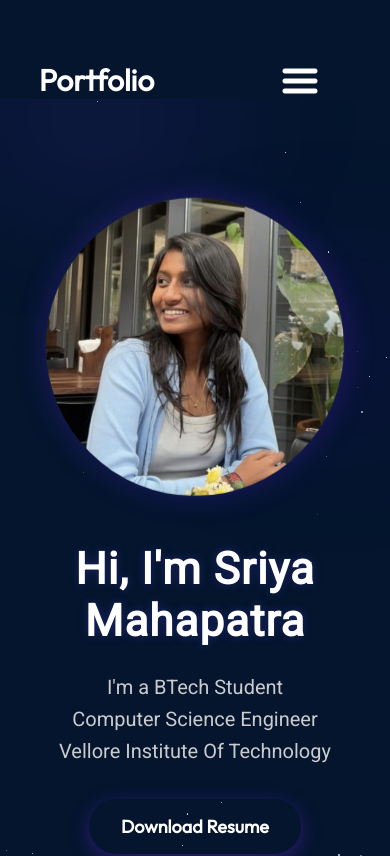
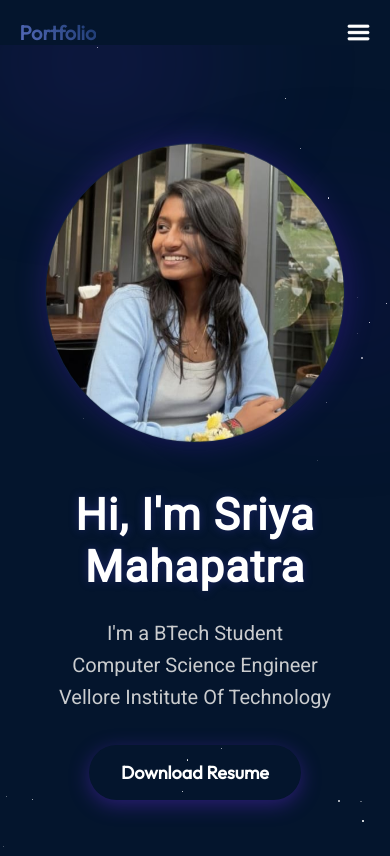
Before and after one commit to sriyamahapatra/Portfolio, a React (Vite) app in the folder portfolio/: page / in a window 390 px wide. Shown: the top 856 px of the page. Built offline with nearby package versions, Linux system fonts and the light colour scheme.

Commit message:
updation

```diff
--- a/portfolio/src/App.jsx
+++ b/portfolio/src/App.jsx
@@ -11,12 +11,24 @@ function App() {
   return (
     <div className={styles.App}>
       <Navbar />
+      <section id="home">
         <Hero />
+      </section>
+      <section id="education">
         <Education />
+      </section>
+      <section id="experience">
         <Experience />
+      </section>
+      <section id="skills">
         <Skills />
+      </section>
+      <section id="projects">
         <Projects />
+      </section>
+      <section id="contact">
         <Contact />
+      </section>
     </div>
   );
 }
--- a/portfolio/src/components/Navbar/Navbar.jsx
+++ b/portfolio/src/components/Navbar/Navbar.jsx
@@ -1,7 +1,7 @@
 import React, { useState } from "react";
 import styles from "./Navbar.module.css";
-import menuBtn from "../../asserts/navbar/menuIcon.png";
-import closeBtn from "../../asserts/navbar/closeIcon.png";
+import menuIcon from "../../asserts/navbar/menuIcon.png";
+import closeIcon from "../../asserts/navbar/closeIcon.png";
 
 export const Navbar = () => {
   const [menuOpen, setMenuOpen] = useState(false);
@@ -11,19 +11,21 @@ export const Navbar = () => {
       <a className={styles.title} href="/">
         <span className={styles.cosmicText}>Portfolio</span>
       </a>
+
       <div className={styles.menu}>
         <img
           className={styles.menuBtn}
-          src={menuOpen ? closeBtn : menuBtn}
+          src={menuOpen ? closeIcon : menuIcon}
           alt="menu-button"
           onClick={() => setMenuOpen(!menuOpen)}
         />
+
         <ul
-          className={`${styles.menuItems} ${menuOpen && styles.menuOpen}`}
+          className={`${styles.menuItems} ${menuOpen ? styles.menuOpen : ""}`}
           onClick={() => setMenuOpen(false)}
         >
           <li>
-            <a href="#Education" className={styles.menuLink}>
+            <a href="#education" className={styles.menuLink}>
               <span className={styles.linkText}>Education</span>
               <span className={styles.linkHover}></span>
             </a>
--- a/portfolio/src/components/Navbar/Navbar.module.css
+++ b/portfolio/src/components/Navbar/Navbar.module.css
@@ -8,6 +8,8 @@
   padding-top: 61px;
   z-index: 2;
   margin: 0 10%;
+  width: 80%;
+  box-sizing: border-box;
 }
 
 .title {
@@ -17,66 +19,151 @@
   color: var(--color-text);
 }
 
-
-.menuBtn {
-  display: none;
+.cosmicText {
+  background: linear-gradient(45deg, var(--color-primary), var(--color-secondary));
+  -webkit-background-clip: text;
+  -webkit-text-fill-color: transparent;
+  background-clip: text;
 }
 
 .menu {
   display: flex;
 }
 
+.menuBtn {
+  display: none; /* Hidden on desktop */
+}
+
 .menuItems {
   display: flex;
   gap: 47px;
   list-style: none;
+  margin: 0;
+  padding: 0;
 }
 
 .menuItems a {
   font-size: 25px;
   color: var(--color-text);
   text-decoration: none;
+  position: relative;
+  padding: 5px 0;
+  transition: color 0.3s ease;
 }
 
+.menuLink {
+  position: relative;
+  text-decoration: none;
+  color: inherit;
+  display: block;
+}
+
+.linkText {
+  position: relative;
+  z-index: 1;
+}
+
+.linkHover {
+  position: absolute;
+  bottom: 0;
+  left: 0;
+  width: 0;
+  height: 2px;
+  background: linear-gradient(45deg, var(--color-primary), var(--color-secondary));
+  transition: width 0.3s ease;
+  border-radius: 1px;
+}
+
+.menuItems a:hover {
+  color: var(--color-primary);
+}
+
+.menuItems a:hover .linkHover {
+  width: 100%;
+}
+
+/* Mobile Styles - FIXED */
 @media screen and (max-width: 830px) {
   .navbar {
-    flex-direction: column;
-    align-items: flex-start;
+    flex-direction: row;
+    align-items: center;
+    padding-top: 30px;
+    margin: 0 5%;
+    width: 90%;
   }
 
   .menu {
-    position: absolute;
+    position: relative;
+    display: flex;
+    align-items: center;
+  }
+
+  /* Show menu button on mobile */
+  .menuBtn {
+    display: block !important;
+    width: 30px;
+    height: 30px;
+    cursor: pointer;
+    z-index: 1000;
+  }
+
+  /* Hide menu items by default on mobile */
+  .menuItems {
+    display: none;
+    position: fixed;
+    top: 0;
     right: 0;
-    margin-right: 10%;
+    width: 100%;
+    height: 100vh;
+    background: linear-gradient(
+      0deg,
+      rgba(25, 55, 109, 0.95) 0%,
+      rgba(25, 55, 109, 0.98) 100%
+    );
     flex-direction: column;
-    align-items: flex-end;
-    gap: 11px;
-    z-index: 3;
+    align-items: center;
+    justify-content: center;
+    gap: 30px;
+    margin: 0;
+    padding: 0;
+    z-index: 999;
+  }
+
+  /* Show menu when open */
+  .menuOpen {
+    display: flex !important;
+  }
+
+  .menuItems a {
+    font-size: 24px;
+    color: var(--color-text);
+    padding: 10px 20px;
+  }
+
+  .title {
+    font-size: 24px;
+    z-index: 1001;
+    position: relative;
+  }
+}
+
+/* Small mobile screens */
+@media screen and (max-width: 480px) {
+  .navbar {
+    margin: 0 5%;
+    padding-top: 20px;
+  }
+
+  .title {
+    font-size: 20px;
+  }
+
+  .menuItems a {
+    font-size: 20px;
   }
 
   .menuBtn {
-    display: block;
-    cursor: pointer;
-  }
-
-  .menuItems {
-    display: none;
-    flex-direction: column;
-    align-items: center;
-    gap: 13px;
-    border-radius: 10px;
-    background: rgb(25, 55, 109);
-    background: linear-gradient(
-      0deg,
-      rgba(25, 55, 109, 0.2) 0%,
-      rgba(25, 55, 109, 1) 100%
-    );
-    padding: 24px 33px;
-    box-shadow: 0 0 4px 0 rgba(0, 0, 0, 0.25);
-  }
-
-  .menuOpen {
-    display: flex;
-    z-index: 1;
+    width: 25px;
+    height: 25px;
   }
 }
```
Lines whose indentation alone changed are shown as unchanged.
